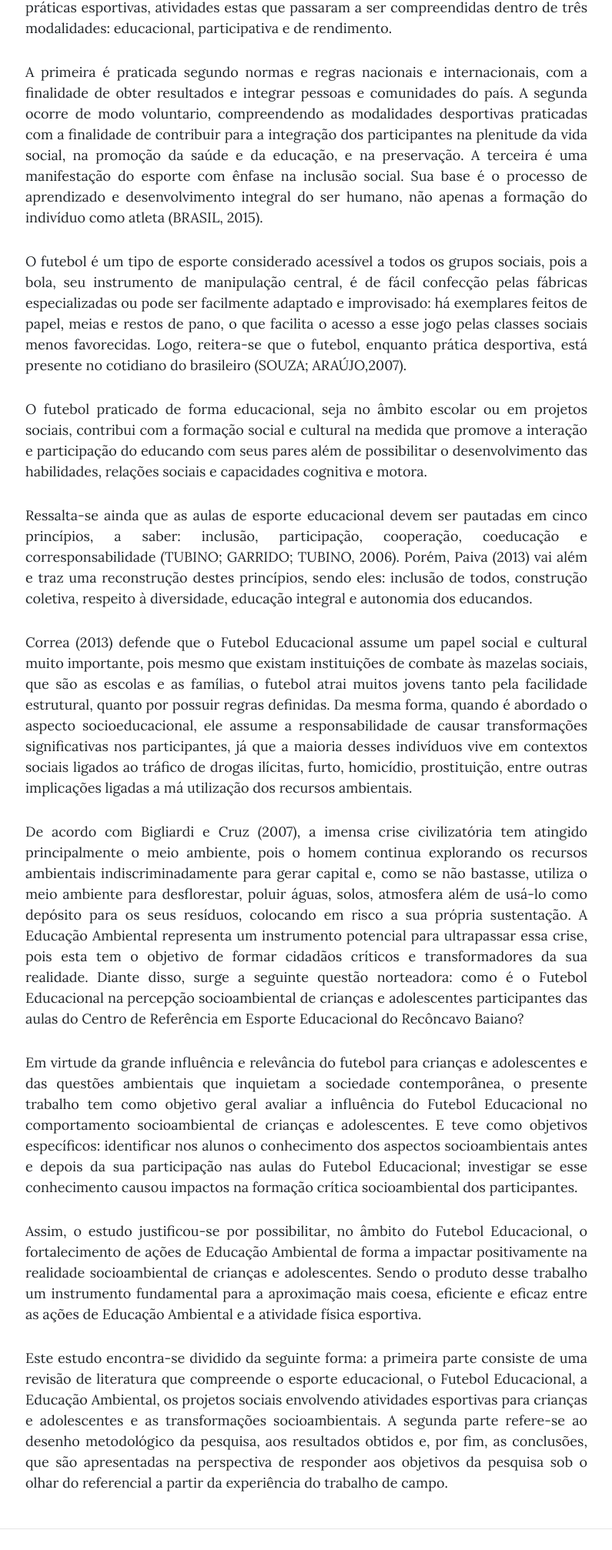
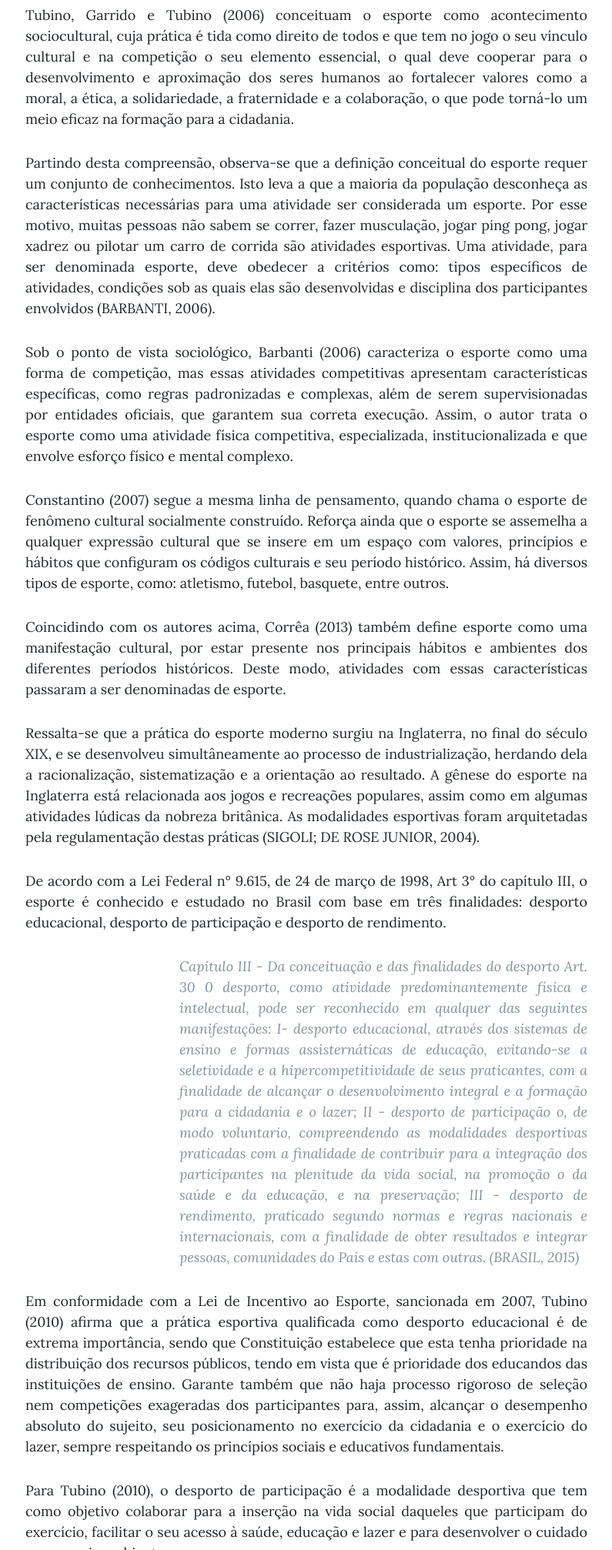
Before and after one commit to esportemeioambiente/esportemeioambiente, a website: page revisao.html in a window 1280 px wide. Shown: the part 786-2800 px from the top of the page at 77% size, without its empty margins (242-1037 px from the left). Drawn offline with nearby package versions, Linux system fonts and the light colour scheme.

Commit message:
Auto stash before merge of "master" and "origin/master"

```diff
--- a/revisao.html
+++ b/revisao.html
@@ -22,7 +22,7 @@
     <link href="css/clean-blog.min.css" rel="stylesheet">
 
     <style>
-        p {font-size:90%;}
+        p {font-size:90%;text-align:justify}
     </style>
 
   </head>
@@ -64,10 +64,10 @@
           <div class="col-lg-8 col-md-10 mx-auto">
             <div class="post-heading">
               <h1>Revisão de Literatura</h1>
-              <h2 class="subheading">
-                Tema: "Influência do Futebol Educacional Sobre o Comportamento Socioambiental de
-                Membros do Centro de Referência Esportiva do Recôncavo da Bahia"
-              </h2>
+              <p>O esporte é um acontecimento sociocultural desenvolvido em todos os países do mundo.
+			  Ressalta-se que há países onde alguns esportes são mais populares do que outros, por questões sociais,
+			  ambientais, climáticas ou em função de sua popularidade, ganhando atenção de órgãos sociais e políticos.
+              </p>
 
               <span class="meta">Postado por
                 <a href="#">Nailton Cerqueira</a>
@@ -83,76 +83,114 @@
       <div class="container">
         <div class="row">
           <div class="col-lg-8 col-md-10 mx-auto">
-            <p style="text-align: justify">
-              Desde a segunda metade do século XX, o esporte é visto como um dos mais relevantes acontecimentos sociais do mundo.
-              Por esse motivo, o desporto pode ser considerado um fenômeno heterogêneo que apresenta, em linhas históricas, diferentes
-              tipos de interpretações a depender do olhar do sujeito (MARQUES; GUTIERREZ; ALMEIDA, 2007).
+            <p>
+			<h3>ESPORTE EDUCACIONAL</h3>
+             <p> O esporte como uma atividade corporal de movimento com caráter competitivo surgiu no século XVIII, na cultura
+			  europeia e se fortaleceu em todos os cantos do mundo. Ele apresenta alguns atributos básicos tais como competição, rendimento
+			  físico-técnico, record, racionalização e cientificização do treinamento (BRACHT, 1989).
             </p>
-            <p style="text-align: justify">
-              Atualmente o esporte caracteriza-se a partir do pressuposto do direito de todos às práticas esportivas, atividades estas que
-              passaram a ser compreendidas dentro de três modalidades: educacional, participativa e de rendimento.
+            <p>
+              Tubino, Garrido e Tubino (2006) conceituam o esporte como acontecimento sociocultural, cuja prática é tida como direito de
+			  todos e que tem no jogo o seu vínculo cultural e na competição o seu elemento essencial, o qual deve cooperar para o
+			  desenvolvimento e aproximação dos seres humanos ao fortalecer valores como a moral, a ética, a solidariedade,
+			  a fraternidade e a colaboração, o que pode torná-lo um meio eficaz na formação para a cidadania.
             </p>
-            <p style="text-align: justify">
-              A primeira é praticada segundo normas e regras nacionais e internacionais, com a finalidade de obter resultados e integrar
-              pessoas e comunidades do país. A segunda ocorre de modo voluntario, compreendendo as modalidades desportivas praticadas com
-              a finalidade de contribuir para a integração dos participantes na plenitude da vida social, na promoção da saúde e da
-              educação, e na preservação. A terceira é uma manifestação do esporte com ênfase na inclusão social. Sua base é o processo
-              de aprendizado e desenvolvimento integral do ser humano, não apenas a formação do indivíduo como atleta (BRASIL, 2015).
+            <p>
+              Partindo desta compreensão, observa-se que a definição conceitual do esporte requer um conjunto de conhecimentos. Isto leva
+			  a que a maioria da população desconheça as características necessárias para uma atividade ser considerada um esporte. Por
+			  esse motivo, muitas pessoas não sabem se correr, fazer musculação, jogar ping pong, jogar xadrez ou pilotar um
+			  carro de corrida são atividades esportivas. Uma atividade, para ser denominada esporte, deve obedecer a
+			  critérios como: tipos específicos de atividades, condições sob as quais elas são desenvolvidas e disciplina
+			  dos participantes envolvidos (BARBANTI, 2006).
             </p>
-            <p style="text-align: justify">
-              O futebol é um tipo de esporte considerado acessível a todos os grupos sociais, pois a bola, seu instrumento de manipulação
-              central, é de fácil confecção pelas fábricas especializadas ou pode ser facilmente adaptado e improvisado: há exemplares
-              feitos de papel, meias e restos de pano, o que facilita o acesso a esse jogo pelas classes sociais menos favorecidas.
-              Logo, reitera-se que o futebol, enquanto prática desportiva, está presente no cotidiano do brasileiro (SOUZA; ARAÚJO,2007).
+            <p>
+              Sob o ponto de vista sociológico, Barbanti (2006) caracteriza o esporte como uma forma de competição, mas essas atividades
+			  competitivas apresentam características específicas, como regras padronizadas e complexas, além de serem
+			  supervisionadas por entidades oficiais, que garantem sua correta execução. Assim, o autor trata o esporte
+			  como uma atividade física competitiva, especializada, institucionalizada e que envolve esforço físico e mental
+			  complexo.
             </p>
-            <p style="text-align: justify">
-              O futebol praticado de forma educacional, seja no âmbito escolar ou em projetos sociais, contribui com a formação social
-              e cultural na medida que promove a interação e participação do educando com seus pares além de possibilitar o desenvolvimento
-              das habilidades, relações sociais e capacidades cognitiva e motora.
+            <p>
+              Constantino (2007) segue a mesma linha de pensamento, quando chama o esporte de fenômeno cultural socialmente construído.
+			  Reforça ainda que o esporte se assemelha a qualquer expressão cultural que se insere em um espaço com valores, princípios
+			  e hábitos que configuram os códigos culturais e seu período histórico. Assim, há diversos tipos de esporte, como: atletismo,
+			  futebol, basquete, entre outros.
             </p>
-            <p style="text-align: justify">
-              Ressalta-se ainda que as aulas de esporte educacional devem ser pautadas em cinco princípios, a saber: inclusão,
-              participação, cooperação, coeducação e corresponsabilidade (TUBINO; GARRIDO; TUBINO, 2006). Porém, Paiva (2013) vai além
-              e traz uma reconstrução destes princípios, sendo eles: inclusão de todos, construção coletiva, respeito à diversidade,
-              educação integral e autonomia dos educandos.
+            <p>
+              Coincidindo  com os autores acima, Corrêa (2013) também define esporte como uma manifestação cultural, por estar presente
+			  nos principais hábitos e ambientes dos diferentes períodos históricos. Deste modo, atividades com essas
+			  características passaram a ser denominadas de esporte.
             </p>
-            <p style="text-align: justify">
-              Correa (2013) defende que o Futebol Educacional assume um papel social e cultural muito importante, pois mesmo que existam
-              instituições de combate às mazelas sociais, que são as escolas e as famílias, o futebol atrai muitos jovens tanto pela
-              facilidade estrutural, quanto por possuir regras definidas. Da mesma forma, quando é abordado o aspecto socioeducacional,
-              ele assume a responsabilidade de causar transformações significativas nos participantes, já que a maioria desses indivíduos
-              vive em contextos sociais ligados ao tráfico de drogas ilícitas, furto, homicídio, prostituição, entre outras implicações
-              ligadas a má utilização dos recursos ambientais.
+            <p>
+              Ressalta-se que a prática do esporte moderno surgiu na Inglaterra, no final do século XIX, e se desenvolveu simultâneamente ao
+			  processo de industrialização, herdando dela a racionalização, sistematização e a orientação ao resultado.
+			  A gênese do esporte na Inglaterra está relacionada aos jogos e recreações populares, assim como em algumas
+			  atividades lúdicas da nobreza britânica. As modalidades esportivas foram arquitetadas pela regulamentação destas
+			  práticas (SIGOLI; DE ROSE JUNIOR, 2004).
             </p>
-            <p style="text-align: justify">
-              De acordo com Bigliardi e Cruz (2007), a imensa crise civilizatória tem atingido principalmente o meio ambiente, pois o
-              homem continua explorando os recursos ambientais indiscriminadamente para gerar capital e, como se não bastasse, utiliza
-              o meio ambiente para desflorestar, poluir águas, solos, atmosfera além de usá-lo como depósito para os seus resíduos,
-              colocando em risco a sua própria sustentação. A Educação Ambiental representa um instrumento potencial para ultrapassar
-              essa crise, pois esta tem o objetivo de formar cidadãos críticos e transformadores da sua realidade. Diante disso, surge
-              a seguinte questão norteadora: como é o Futebol Educacional na percepção socioambiental de crianças e adolescentes
-              participantes das aulas do Centro de Referência em Esporte Educacional do Recôncavo Baiano?
+            <p>
+              De acordo com a Lei Federal n° 9.615, de 24 de março de 1998, Art 3° do capítulo III, o esporte é conhecido e estudado no
+			  Brasil com base em três finalidades: desporto educacional, desporto de participação e desporto de rendimento.
             </p>
-            <p style="text-align: justify">
-              Em virtude da grande influência e relevância do futebol para crianças e adolescentes e das questões ambientais que
-              inquietam a sociedade contemporânea, o presente trabalho tem como objetivo geral avaliar a influência do Futebol
-              Educacional no comportamento socioambiental de crianças e adolescentes. E teve como objetivos específicos: identificar
-              nos alunos o conhecimento dos aspectos socioambientais antes e depois da sua participação nas aulas do Futebol
-              Educacional; investigar se esse conhecimento causou impactos na formação crítica socioambiental dos participantes.
+             <blockquote style="margin-left:200px;"> <p>
+              Capitulo III - Da conceituação e das finalidades do desporto Art. 30 0 desporto, como atividade
+			  predominantemente física e intelectual, pode ser reconhecido em qualquer das seguintes manifestações: I- desporto
+			  educacional, através dos sistemas de ensino e formas assisternáticas de educação, evitando-se a seletividade e a
+			  hipercompetitividade de seus praticantes, com a finalidade de alcançar o desenvolvimento integral e a formação para
+			  a cidadania e o lazer; II - desporto de participação o, de modo voluntario, compreendendo as modalidades desportivas
+			  praticadas com a finalidade de contribuir para a integração dos participantes na plenitude da vida social,
+			  na promoção o da saúde e da educação, e na preservação; III - desporto de rendimento, praticado segundo normas
+			  e regras nacionais e internacionais, com a finalidade de obter resultados e integrar pessoas, comunidades do
+			  País e estas com outras. (BRASIL, 2015)
+</p></blockquote>
+
+            <p>
+              Em conformidade com a Lei de Incentivo ao Esporte, sancionada em 2007, Tubino (2010) afirma que a prática esportiva
+			  qualificada como desporto educacional é de extrema importância,  sendo que Constituição estabelece que esta tenha
+			  prioridade na distribuição dos recursos públicos, tendo em vista que é prioridade dos educandos das instituições
+			  de ensino. Garante também que não haja processo rigoroso de seleção nem competições exageradas dos participantes
+			  para, assim, alcançar o desempenho absoluto do sujeito, seu posicionamento no exercício da cidadania e o exercício
+			  do lazer, sempre respeitando os princípios sociais e educativos fundamentais.
             </p>
-            <p style="text-align: justify">
-              Assim, o estudo justificou-se por possibilitar, no âmbito do Futebol Educacional, o fortalecimento de ações de Educação
-              Ambiental de forma a impactar positivamente na realidade socioambiental de crianças e adolescentes. Sendo o produto
-              desse trabalho um instrumento fundamental para a aproximação mais coesa, eficiente e eficaz entre as ações de Educação
-              Ambiental e a atividade física esportiva.
+            <p>
+              Para Tubino (2010), o desporto de participação é a modalidade desportiva que tem como objetivo colaborar para a inserção
+			  na vida social daqueles que participam do exercício, facilitar o seu acesso à saúde, educação e lazer e para
+			  desenvolver o cuidado com o meio ambiente.
             </p>
-            <p style="text-align: justify">
-              Este estudo encontra-se dividido da seguinte forma: a primeira parte consiste de uma revisão de literatura que compreende
-              o esporte educacional, o Futebol Educacional, a Educação Ambiental, os projetos sociais envolvendo atividades esportivas
-              para crianças e adolescentes e as transformações socioambientais. A segunda parte refere-se ao desenho metodológico da
-              pesquisa, aos resultados obtidos e, por fim, as conclusões, que são apresentadas na perspectiva de responder aos
-              objetivos da pesquisa sob o olhar do referencial a partir da experiência do trabalho de campo.</p>
-            </p>
+			<p>
+			O desporto de rendimento, para este mesmo autor, abrange as atividades esportivas desenvolvidas com diretrizes nacionais e
+			internacionais na esfera do esporte profissionalizante que requer elevado nível de atuação.  Na lei 13.155,
+			sancionada em 2015, o esporto de rendimento é qualificado pela ação de proporcionar conhecimentos esportivos
+			iniciais que garantem capacidades técnica para a promoção e o aprimoramento qualitativo e quantitativo do
+			aprendizado desportivo em termos de recreação, competição e altas competições (BRASIL, 2015).
+			</p>
+			<p>
+			Além disso, a educação por meio do esporte pode ser vista como um processo contínuo de desenvolvimento das faculdades físicas,
+			intelectuais e morais do ser humano, a fim de melhor se integrar na sociedade ou no seu próprio grupo. O acesso
+			às práticas esportivas escolares formais faz parte do processo de educação dos indivíduos e é um direito
+			fundamental do ser humano que deve ser garantido pelo Estado.
+			</p>
+			<p>
+			Sem dúvida, o esporte como lazer possibilita conhecimentos e habilidades que também pressupõem tarefas higiênicas de saúde.
+			Nesse caso, minimiza-se a formalidade e o rigor típico das regras institucionalizadas e abre-se oportunidade para
+			modificações na forma, no espaço, na técnica e na participação. Segundo Marques, Gutierres e Almeida (2007), esta
+			é a modalidade do tempo livre, pois são práticas não profissionais que se configuram a partir do voluntarismo ou
+			da organização de algumas instituições. Apesar de o lazer ser caracterizado pela ocupação do tempo com liberdade
+			e para tratar questões voltadas à saúde, há casos em que a prática esportiva é gerenciada por uma instituição que
+			pode também organizar esporadicamente campeonatos com regras formais. No entanto,  os competidores são os assim
+			chamados “atletas amadores”, isto é, pessoas que se divertem a partir da competição no esporte amador.
+			</p>
+			<p>
+
+			</p>
+			<p>
+
+			</p>
+			<p>
+
+			</p>
+
+
           </div>
         </div>
       </div>
```
